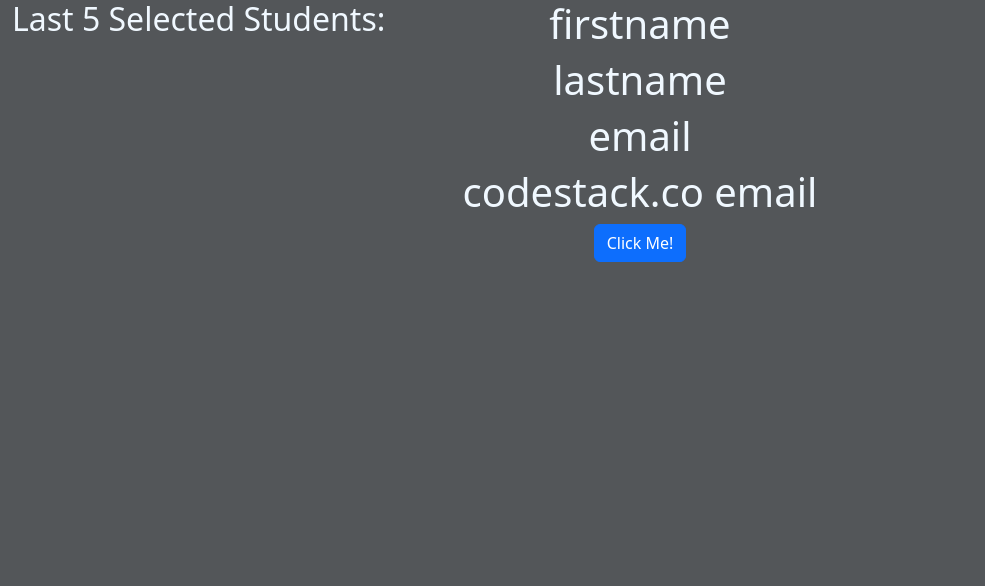
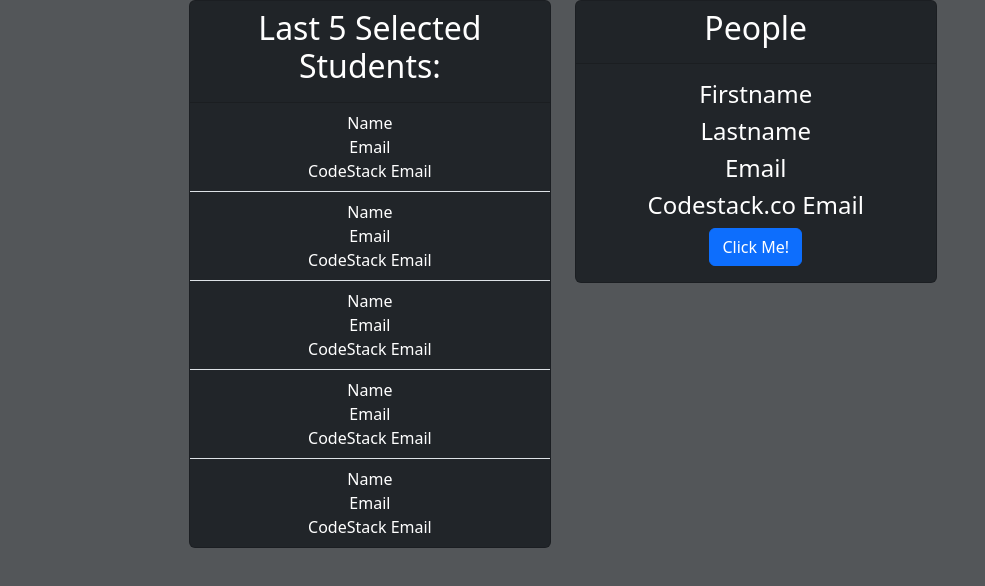
Before and after one commit to NushK650/KumarTC-RNG, a plain HTML site: page index.html in a window 1280 px wide. Shown: the whole page, without its empty margins (0-985 px from the left). Drawn offline with nearby package versions, Linux system fonts and the light colour scheme.

Commit message:
cleaning up

```diff
--- a/index.html
+++ b/index.html
@@ -13,33 +13,53 @@
     <link rel="stylesheet" href="./styles/styles.css">
   </head>
   <body>
-    <div class="container-fluid">
-        <div class="row">
+    <div class="container">
+      <div class="row d-flex justify-content-center">
+        <div class="col-10">
+          <div class="container-fluid">
+              <div class="row">
 
-            <div class="col-4">
+                  <div class="col-5">
 
-                <div class="history-section"></div>
-                    <h2>Last 5 Selected Students:</h2>
-                    <div id="history">
-                        <div id="history0"></div>
-                        <div id="history1"></div>
-                        <div id="history2"></div>
-                        <div id="history3"></div>
-                        <div id="history4"></div>
+                    <div class="card text-center text-bg-dark">
+                      <div class="card-header">
+                        <h2>Last 5 Selected Students:</h2>
+                      </div>
+                      <ul class="list-group list-group-flush">
+                        <li id="history0" class="list-group-item text-bg-dark">Name <br> Email <br> CodeStack Email</li>
+                        <li  id="history1" class="list-group-item text-bg-dark">Name <br> Email <br> CodeStack Email</li>
+                        <li id="history2" class="list-group-item text-bg-dark">Name <br> Email <br> CodeStack Email</li>
+                        <li id="history3" class="list-group-item text-bg-dark">Name <br> Email <br> CodeStack Email</li>
+                        <li id="history4" class="list-group-item text-bg-dark">Name <br> Email <br> CodeStack Email</li>
+                      </ul>
                     </div>
-            </div>
-          <div class="col-4">
-              <h1 id="firstName" class="text-center" > firstname</h1>
-              <h1 id="lastName" class="text-center" > lastname</h1>
-              <h1 id="email" class="text-center" > email</h1>
-              <h1 id="codeStackEmail" class="text-center" > codestack.co email</h1>
-              <div class="d-flex justify-content-center">
-                  <button id="pickPerson" type="button" class="btn btn-primary">Click Me!</button>
+
+
+                  </div>
+                <div class="col-5">
+                  <div class="card text-center text-bg-dark">
+                    <div class="card-header">
+                      <h2>People</h2>
+                    </div>
+                    <div class="card-body">
+                      <h4 id="firstName" class="text-center" > Firstname</h4>
+                      <h4 id="lastName" class="text-center" > Lastname</h4>
+                      <h4 id="email" class="text-center" > Email</h4>
+                      <h4 id="codeStackEmail" class="text-center" > Codestack.co Email</h4>
+                      <div class="d-flex justify-content-center">
+                          <button id="pickPerson" type="button" class="btn btn-primary">Click Me!</button>
+                      </div>
+                    </div>
+
+                  </div>
+
+                </div>
               </div>
 
           </div>
+
         </div>
-
+      </div>
     </div>
 
     <script
--- a/scripts/app.js
+++ b/scripts/app.js
@@ -24,7 +24,7 @@ function getRandomStudent(peopleList){
 pickPerson.addEventListener('click', () => {
     getData() .then( peopleList => {
         let randomStudent = getRandomStudent(peopleList);
-        console.log(randomStudent);
+
         lastFiveShown.unshift(randomStudent);
         if (lastFiveShown.length > 5) {
             lastFiveShown.pop();
@@ -33,7 +33,7 @@ pickPerson.addEventListener('click', () => {
         lastName.innerText = randomStudent.lastName;
         email.innerText = randomStudent.email;
         codeStackEmail.innerText = randomStudent.codeStackEmail
-        console.log('Last 5 people shown:', lastFiveShown);
+
 
         for (let i = 0; i < 5; i++) {
             let historyDiv = document.getElementById(`history${i}`);
@@ -43,8 +43,6 @@ pickPerson.addEventListener('click', () => {
                     <p>${lastFiveShown[i].email}</p>
                     <p>${lastFiveShown[i].codeStackEmail}</p>
                 `;
-            } else {
-                historyDiv.innerHTML = '';
             }
         }
 
```
